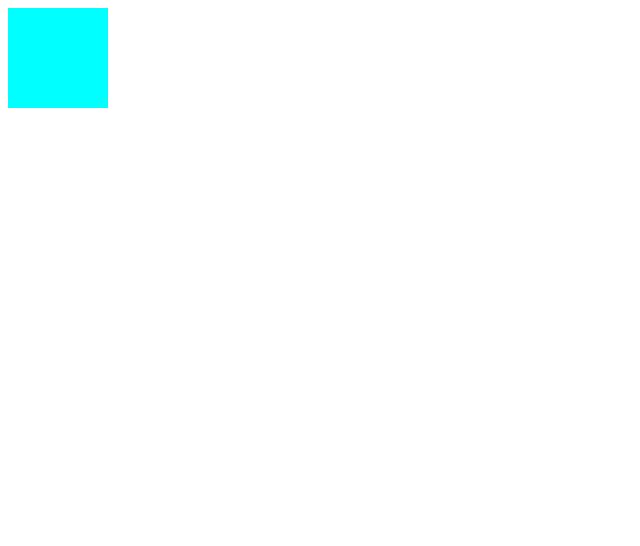
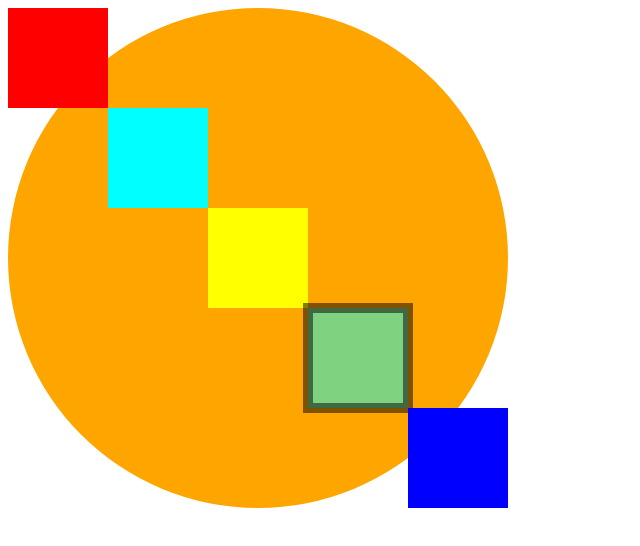
Before and after one commit to haf-decent/utility-canvas, a plain HTML site: page index.html in a window 1280 px wide. Shown: the whole page, without its empty margins (0-640 px from the left). Drawn offline with Linux system fonts and the light colour scheme.

Commit message:
update example

```diff
--- a/index.html
+++ b/index.html
@@ -12,15 +12,16 @@
         // create utility canvas, add to body
         const uCanvas = new UtilityCanvas({ width: 500, height: 500, parent: document.body });
         // red square in top left
-        uCanvas.rectangle({ width: 100, height: 100, fill: 'red' })
+        uCanvas.rectangle({ width: 100, height: 100, fill: true, color: 'red' })
             // cyan square on diagonal (global color is now cyan)
-            .setColor('cyan').rectangle({ width: 100, height: 100, position: { x: 100, y: 100 }, fill: true })
+            .setColor('cyan').rectangle({ width: 100, height: 100, offset: { x: 100, y: 100 }, fill: true })
             // yellow square on diagonal
-            .rectangle({ width: 100, height: 100, position: { x: 200, y: 200 }, fill: 'yellow' })
+            .rectangle({ width: 100, height: 100, offset: { x: 200, y: 200 }, fill: true, color: 'yellow' })
             // square on diagonal, global color is cyan
-            .rectangle({ width: 100, height: 100, position: { x: 300, y: 300 }, fill: true })
+            .rectangle({ width: 100, height: 100, offset: { x: 300, y: 300 }, fill: true, stroke: true, strokeOptions: { thickness: 10, color: 'black' }, alpha: 0.5 })
             // blue square on diagonal
-            .rectangle({ width: 100, height: 100, position: { x: 400, y: 400 }, fill: 'blue' });
+            .rectangle({ width: 100, height: 100, offset: { x: 400, y: 400 }, fill: true, color: 'blue' })
+            .arc({ fill: true, color: 'orange', operation: UtilityCanvas.COMPOSITE.BEHIND });
     </script>
 </body>
 </html>
```
